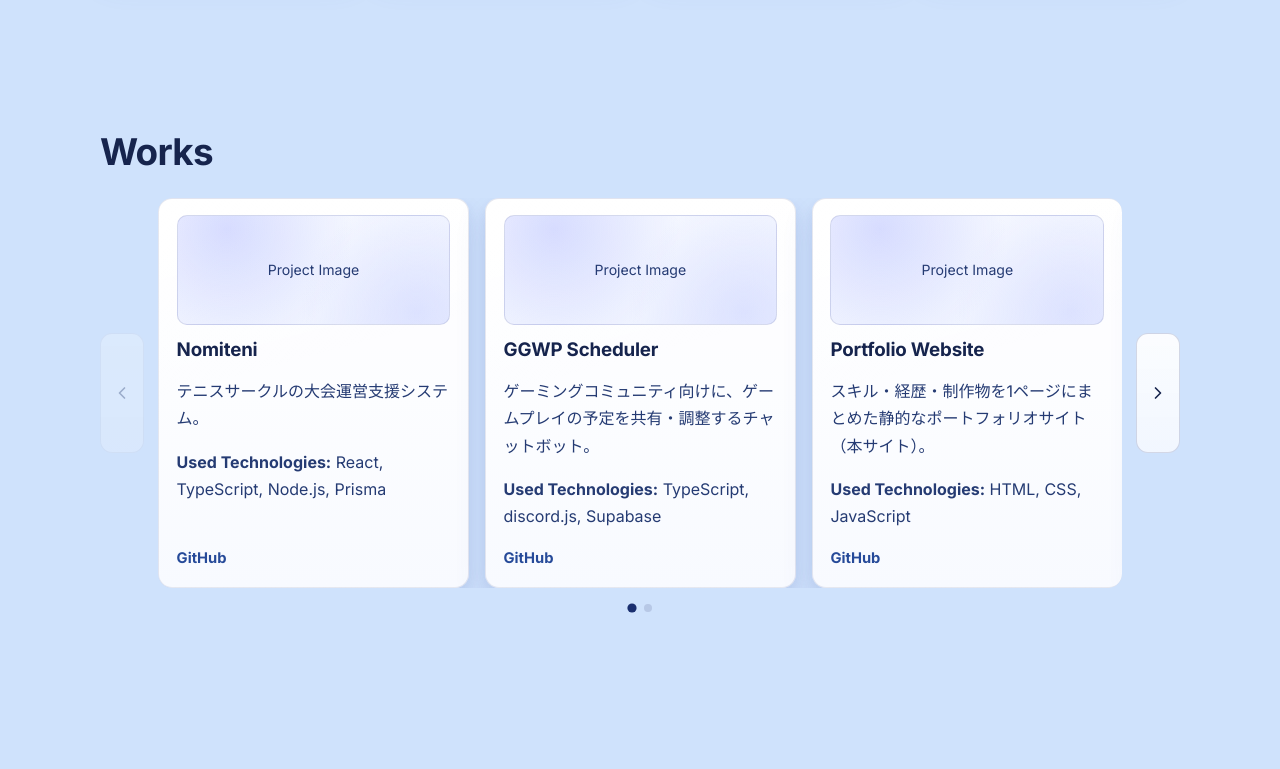
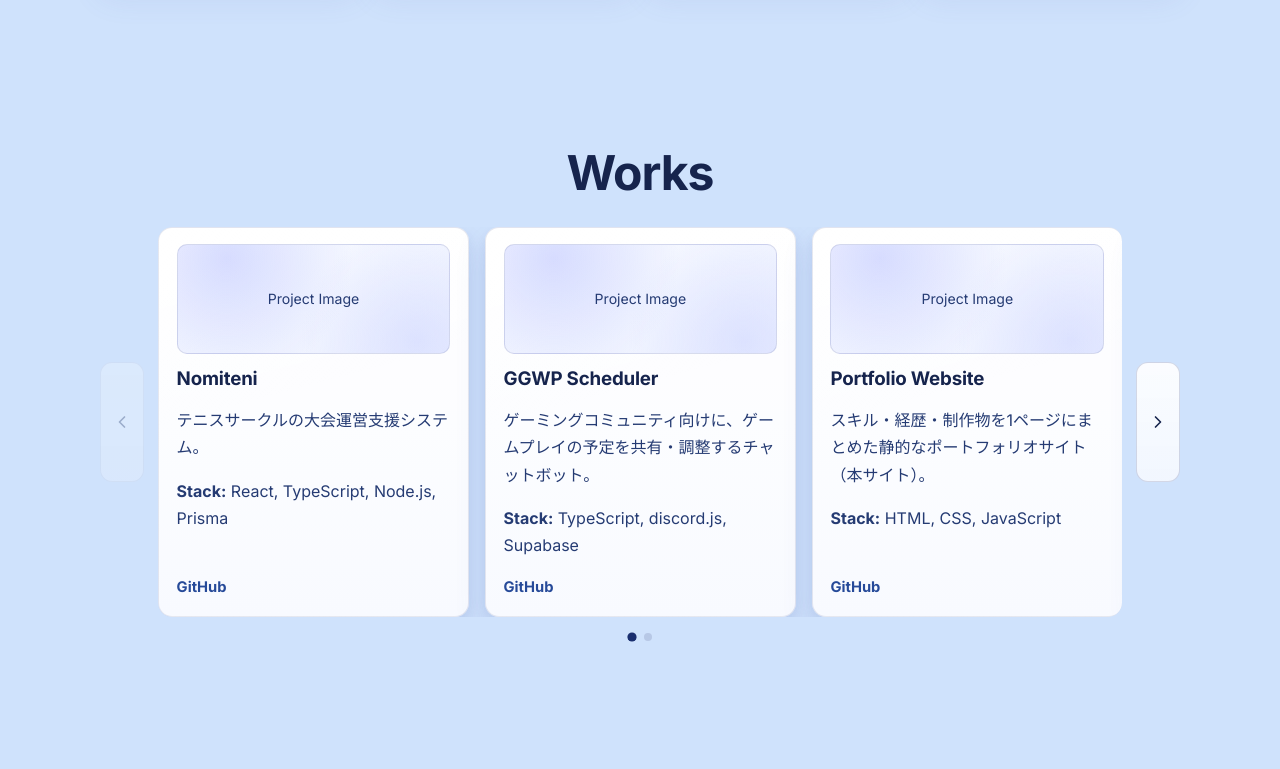
Before and after one commit to yuwaga3220/mypage, a plain HTML site: page index.html in a window 1280 px wide. Shown: the part 1140-1909 px from the top of the page. Drawn offline with Linux system fonts and the light colour scheme.

Commit message:
Update project technology labels to 'Stack' in index.html and enhance styles for headings and text alignment in styles.css

```diff
--- a/index.html
+++ b/index.html
@@ -129,7 +129,7 @@
                   <div class="work-image" aria-hidden="true">Project Image</div>
                   <h3>Nomiteni</h3>
                   <p>テニスサークルの大会運営支援システム。</p>
-                  <p><strong>Used Technologies:</strong> React, TypeScript, Node.js, Prisma</p>
+                  <p><strong>Stack:</strong> React, TypeScript, Node.js, Prisma</p>
                   <div class="work-links">
                     <a href="https://github.com/" target="_blank" rel="noreferrer">GitHub</a>
                   </div>
@@ -139,7 +139,7 @@
                   <div class="work-image" aria-hidden="true">Project Image</div>
                   <h3>GGWP Scheduler</h3>
                   <p>ゲーミングコミュニティ向けに、ゲームプレイの予定を共有・調整するチャットボット。</p>
-                  <p><strong>Used Technologies:</strong> TypeScript, discord.js, Supabase</p>
+                  <p><strong>Stack:</strong> TypeScript, discord.js, Supabase</p>
                   <div class="work-links">
                     <a href="https://github.com/" target="_blank" rel="noreferrer">GitHub</a>
                   </div>
@@ -149,7 +149,7 @@
                   <div class="work-image" aria-hidden="true">Project Image</div>
                   <h3>Portfolio Website</h3>
                   <p>スキル・経歴・制作物を1ページにまとめた静的なポートフォリオサイト（本サイト）。</p>
-                  <p><strong>Used Technologies:</strong> HTML, CSS, JavaScript</p>
+                  <p><strong>Stack:</strong> HTML, CSS, JavaScript</p>
                   <div class="work-links">
                     <a href="https://github.com/mypage" target="_blank" rel="noreferrer">GitHub</a>
                   </div>
@@ -159,7 +159,7 @@
                   <div class="work-image" aria-hidden="true">Project Image</div>
                   <h3>You Just Support.</h3>
                   <p>サポートだけを行う新感覚2Dシューティングゲーム。</p>
-                  <p><strong>Used Technologies:</strong> その他</p>
+                  <p><strong>Stack:</strong> その他</p>
                   <div class="work-links">
                     <a href="https://github.com/Shooting2S" target="_blank" rel="noreferrer">GitHub</a>
                     <a href="https://example.com" target="_blank" rel="noreferrer">Play</a>
@@ -319,9 +319,9 @@
               <h3>GitHub</h3>
               <p>https://github.com/yuwaga3220</p>
             </a>
-            <a class="panel contact-item" href="mailto:your-email@example.com">
+            <a class="panel contact-item" href="mailto:youwzhangze@gmail.com">
               <h3>Email</h3>
-              <p>your-email@example.com</p>
+              <p>youwzhangze@gmail.com</p>
             </a>
           </div>
         </div>
--- a/styles.css
+++ b/styles.css
@@ -92,11 +92,15 @@ h3 {
 }
 
 h2 {
-  font-size: clamp(1.6rem, 2vw + 1rem, 2.3rem);
+  font-size: clamp(2rem, 2.8vw + 1rem, 3rem);
   margin-bottom: 1.4rem;
   letter-spacing: -0.02em;
   font-weight: 700;
   color: var(--text);
+}
+
+.section > .container > h2 {
+  text-align: center;
 }
 
 .visually-hidden {
@@ -234,8 +238,9 @@ h1 {
 
 .hero-profile-heading {
   margin: 0 0 0.8rem;
+  text-align: center;
   color: rgb(210 236 255 / 96%);
-  font-size: clamp(1.9rem, 1.8vw + 1rem, 2.8rem);
+  font-size: clamp(2.3rem, 2.4vw + 1rem, 3.3rem);
   font-weight: 800;
   letter-spacing: 0.05em;
 }
```
